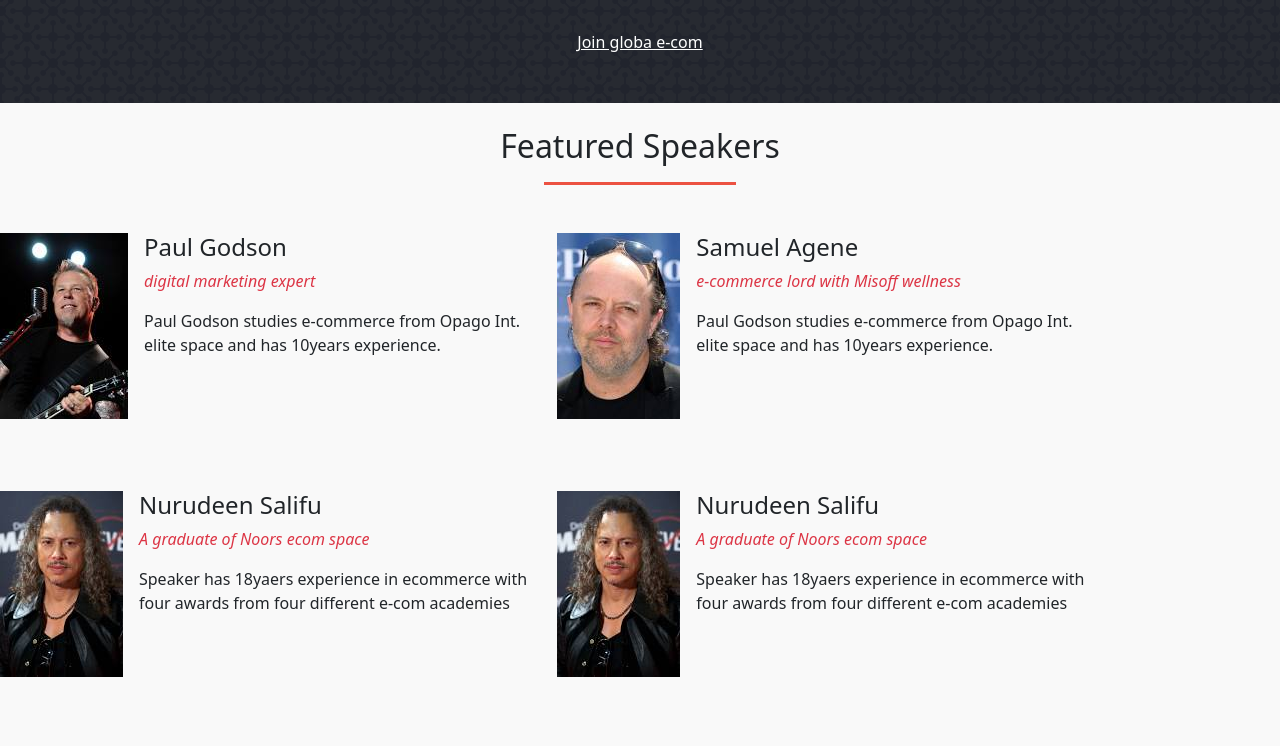
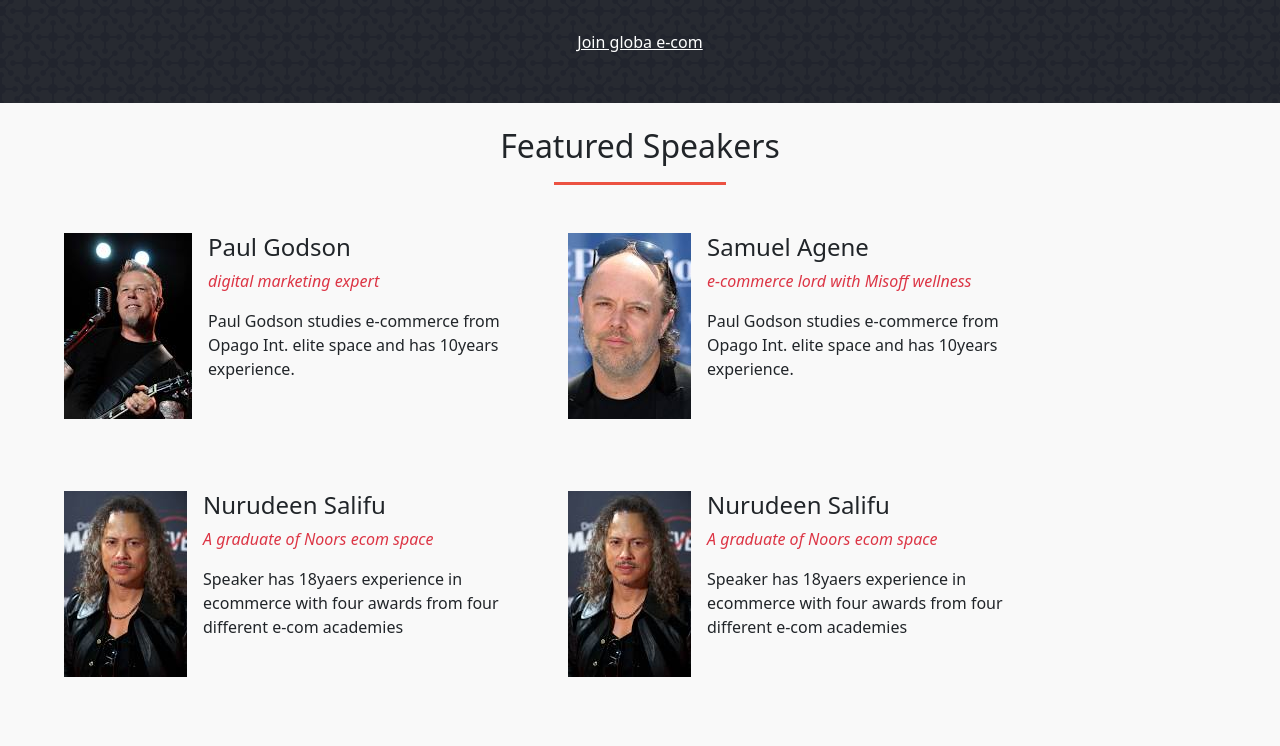
Before and after one commit to MrOmachi/e-comm-white-paper, a plain HTML site: page index.html in a window 1280 px wide. Shown: the part 980-1726 px from the top of the page. Drawn offline with nearby package versions, Linux system fonts and the light colour scheme; a web font is replaced by a local one.

Commit message:
Fix html linters errors

```diff
--- a/Sass/style.scss
+++ b/Sass/style.scss
@@ -244,8 +244,7 @@ body {
   }
 
   .twentyThirteen {
-    background:
-      linear-gradient(rgba(100, 0, 10, 0.5), rgba(100, 0, 8, 0.5)),
+    background: linear-gradient(rgba(100, 0, 10, 0.5), rgba(100, 0, 8, 0.5)),
       url(../img/Concert3.jpg);
     background-repeat: no-repeat;
     height: 200px;
@@ -302,4 +301,9 @@ body {
   .copyRight {
     padding: 0 !important;
   }
+
+  .speakers {
+    width: 90%;
+    margin: auto;
+  }
 }
```
Also changed, not shown: Sass/style.css, 1 other file.
